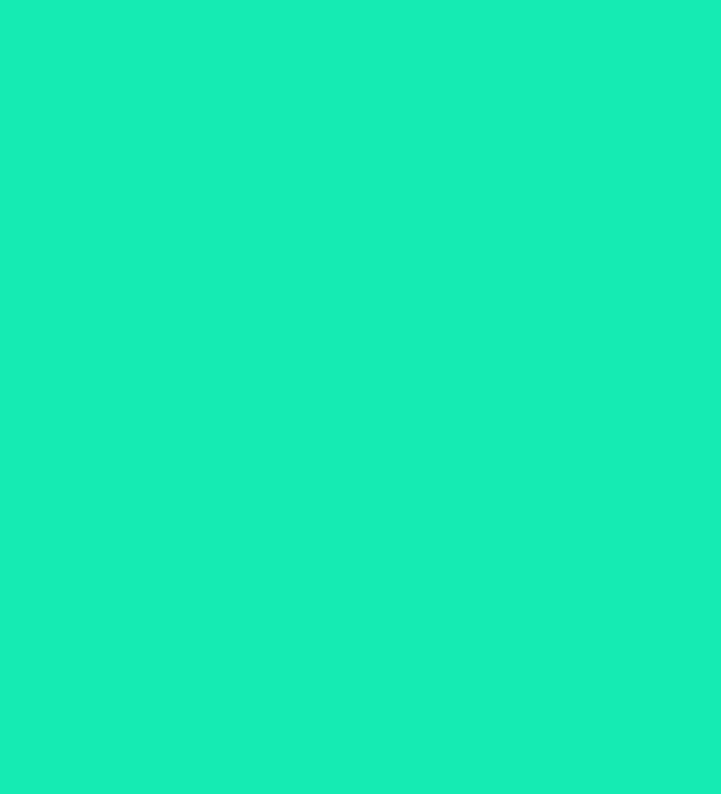
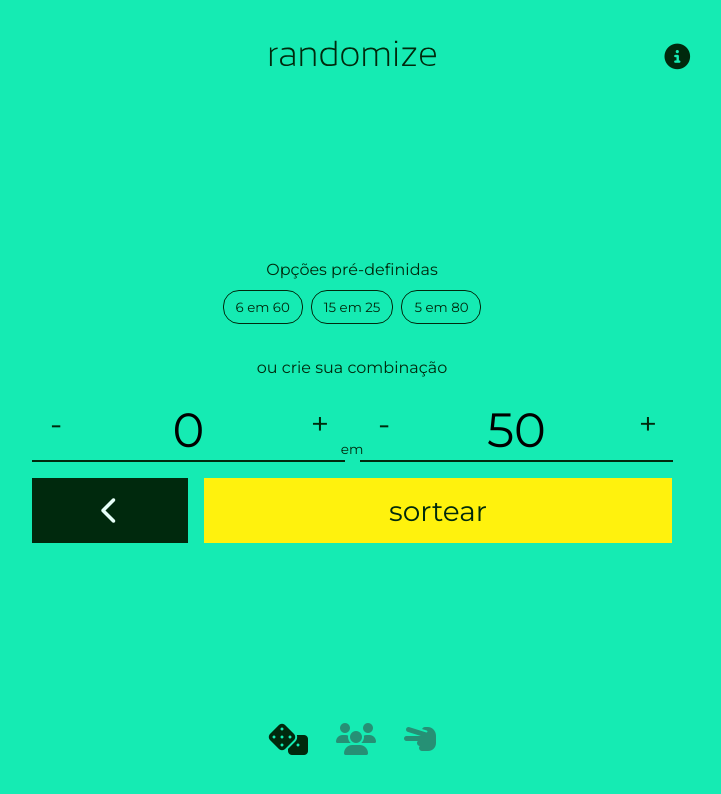
Before and after one commit to JulianGN/randomize, a React (Vite) app: page /filter-numbers in a window 1280 px wide. Before the commit this address had no page. Shown: the top 794 px of the page, without its empty margins (288-1009 px from the left). Built offline with nearby package versions, Linux system fonts and the light colour scheme.

Commit message:
Filter implementation

```diff
--- a/src/App.css
+++ b/src/App.css
@@ -57,6 +57,7 @@ table {
   --mid-green: #269075;
   --light-green: #15EBB3;
   --main-yellow: #FFF20D;
+  --lighter: #e6fff8;
 }
 
 body {
@@ -79,6 +80,18 @@ input, button {
   font-family: inherit;
 }
 
+.input-container {
+  position: relative;
+}
+
+.input-container.half input {
+  font-size: 3rem;
+}
+
+button {
+  cursor: pointer;
+}
+
 .btn-clean{
   background-color: unset;
   color: inherit;
@@ -91,6 +104,35 @@ input, button {
   outline: none;
 }
 
+.btn-rounded {
+  padding: 0.5rem 0.75rem;
+  margin: 0.25rem;
+  border-radius: 1rem;
+}
+
+.btn-bordered {
+  background-color: unset;
+  border: 1px solid var(--dark-green);
+}
+
+.btn-bordered:focus, .btn-bordered:hover {
+  color: var(--lighter);
+  background-color: var(--dark-green);
+  border: 1px solid var(--dark-green);
+}
+
+.grid1_1{
+  display: grid;
+  grid-template-columns: 1fr 1fr;
+  gap: 0 1rem;
+}
+
+.grid1_3{
+  display: grid;
+  grid-template-columns: 1fr 3fr;
+  gap: 0 1rem;
+}
+
 @media screen {
   .App{
     max-width: 720px;
--- a/src/App.jsx
+++ b/src/App.jsx
@@ -9,6 +9,7 @@ import './App.css'
 
 import SortNumbers from './components/SortNumbers'
 import ResultSortNumbers from './components/ResultSortNumbers'
+import FilterSortNumbers from './components/FilterSortNumbers'
 
 function App() {
   return (
@@ -18,6 +19,7 @@ function App() {
         <Routes>
           <Route path="/" element={<SortNumbers />} />
           <Route path="numbers" element={<ResultSortNumbers />} />
+          <Route path="filter-numbers" element={<FilterSortNumbers />} />
         </Routes>
       </BrowserRouter>
     </div>
--- /dev/null
+++ b/src/components/FilterSortNumbers/index.jsx
@@ -0,0 +1,148 @@
+import React, { useState } from 'react';
+import { useDispatch, useSelector } from 'react-redux';
+import { useNavigate } from "react-router-dom";
+
+import swal from 'sweetalert';
+
+import Header from '../Header';
+import MainMenu from '../MainMenu';
+import { BigBtn, BigInput } from '../UI'
+
+import './style.css';
+
+function FilterSortNumbers() {
+    const numbers = useSelector(state => state.numbers);
+    const limitNumber = useSelector(state => state.limitNumber);
+    let navigate = useNavigate();
+    const dispatch = useDispatch();
+
+    const [btnMega, selectMega] = useState(false);
+    const [btnLoto, selectLoto] = useState(false);
+    const [btnQuina, selectQuina] = useState(false);
+
+    function addNumber() {
+        if(numbers < limitNumber)
+            dispatch({ type: 'updateNumbers', payload: numbers + 1 })
+    }
+
+    function removeNumber() {
+        if(numbers > 0)
+            dispatch({ type: 'updateNumbers', payload: numbers - 1 })
+    }
+
+    function addLimit() {
+        if(limitNumber < 100)
+            dispatch({ type: 'updateLimit', payload: limitNumber + 1 })
+    }
+
+    function removeLimit() {
+        if(limitNumber > 0)
+            dispatch({ type: 'updateLimit', payload: limitNumber - 1 })
+
+        if(limitNumber <= numbers)
+            dispatch({ type: 'updateNumbers', payload: numbers - 1 })
+    }
+
+    // TODO criar apenas um método para utilizar aqui e no SortNumbers
+    const sortedNumbers = [];
+
+    function doSortNumbers() {
+        if(!numbers) {
+            swal('Por favor, escolha ao menos um número')
+            return
+        }
+
+        if(numbers < 0) {
+            swal(`Por favor, escolha um número entre 0 e ${limitNumber}`)
+            return
+        }
+
+        if(numbers > limitNumber) {
+            swal(`Por favor, escolha um número entre 0 e ${limitNumber}`)
+            dispatch({ type: 'updateNumbers', payload: limitNumber })
+            return
+        }
+
+        let _sortedNumbers = [...sortedNumbers];
+
+        // TODO testar com Set em vez de Array
+        for(let i = 0; i < numbers; i++) {
+            const resultado = Math.round(Math.random() * limitNumber)
+            if(!_sortedNumbers.some((r) => r == resultado))
+                _sortedNumbers.push(resultado)
+            else
+                i--
+        }
+
+        dispatch({ type: 'sortNumbers', payload: _sortedNumbers.sort((a, b) => a - b) })
+        navigate("../numbers", { replace: true });
+    }
+
+    function filterMega() {
+        selectMega(true);
+        selectLoto(false);
+        selectQuina(false);
+
+        dispatch({ type: 'updateNumbers', payload: 6 })
+        dispatch({ type: 'updateLimit', payload: 60 });
+    }
+
+    function filterLoto() {
+        selectMega(false);
+        selectLoto(true);
+        selectQuina(false);
+
+        dispatch({ type: 'updateNumbers', payload: 5 })
+        dispatch({ type: 'updateLimit', payload: 25 });
+    }
+
+    function filterQuina() {
+        selectMega(false);
+        selectLoto(false);
+        selectQuina(true);
+
+        dispatch({ type: 'updateNumbers', payload: 5 })
+        dispatch({ type: 'updateLimit', payload: 80 });
+    }
+
+
+
+    return (
+        <>
+            <Header />
+            <section>
+                <div className='number-filters'>
+                    <h2>Opções pré-definidas</h2>
+                    <button onClick={() => filterMega()} className={'btn-clean btn-rounded btn-bordered ' + (btnMega ? 'active' : '')}>6 em 60</button>
+                    <button onClick={() => filterLoto()} className={'btn-clean btn-rounded btn-bordered ' + (btnLoto ? 'active' : '')}>15 em 25</button>
+                    <button onClick={() => filterQuina()} className={'btn-clean btn-rounded btn-bordered ' + (btnQuina ? 'active' : '')}>5 em 80</button>
+
+                    <h2>ou crie sua combinação</h2>
+                    <div className='grid1_1'>
+                        <div className='input-container half'>
+                            <button onClick={() => removeNumber()} className='btn-clean btn-numbers'>-</button>
+                            <BigInput onChange={(e) => dispatch({ type: 'updateNumbers', payload: +e.target.value })} value={numbers} type="number" id="random-input" name="random-input" autoComplete="off" autoFocus maxLength={limitNumber.toString().length} min={0} max={limitNumber} />
+                            <button onClick={() => addNumber()} className='btn-clean btn-numbers'>+</button>
+                        </div>
+
+                        <span className='absolute-center'>em</span>
+
+                        <div className='input-container half'>
+                            <button onClick={() => removeLimit()} className='btn-clean btn-numbers'>-</button>
+                            <BigInput onChange={(e) => dispatch({ type: 'updateLimit', payload: +e.target.value })} value={limitNumber} type="number" id="random-input" name="random-input" autoComplete="off" autoFocus maxLength={limitNumber.toString().length} min={0} max={limitNumber} />
+                            <button onClick={() => addLimit()} className='btn-clean btn-numbers'>+</button>
+                        </div>
+                    </div>
+
+                </div>
+                <div className='grid1_3'>
+                    <BigBtn secondary sizeAuto onClick={() => navigate("../", { replace: true })} className='btn-clean'><i className="fas fa-chevron-left"></i></BigBtn>
+                    <BigBtn sizeAuto onClick={() => doSortNumbers()} className='btn-clean'>sortear</BigBtn>
+                </div>
+            </section>
+            <MainMenu active="number" />
+        </>
+  )
+}
+
+export default FilterSortNumbers;
--- /dev/null
+++ b/src/components/FilterSortNumbers/style.css
@@ -0,0 +1,19 @@
+.number-filters h2{
+    margin: 2rem 0 .5rem 0;
+}
+
+span.absolute-center {
+    position: absolute;
+    bottom: 42%;
+    left: 50%;
+    transform: translate(-50%, -50%);
+    font-size: .85rem;
+}
+
+.btn-rounded:first-of-type {
+    margin-left: 0;
+}
+
+.btn-rounded:last-of-type {
+    margin-right: 0;
+}
--- a/src/components/ResultSortNumbers/index.jsx
+++ b/src/components/ResultSortNumbers/index.jsx
@@ -1,5 +1,6 @@
 import React from 'react';
 import { useSelector } from 'react-redux'
+import { useNavigate } from "react-router-dom";
 
 import swal from 'sweetalert';
 
@@ -11,6 +12,7 @@ import './style.css';
 
 function ResultSortNumbers() {
     const sortNumbers = useSelector(state => state.sortedNumbers);
+    let navigate = useNavigate();
 
     function copyNumbers(){
         if(!sortNumbers.length) return
@@ -34,7 +36,10 @@ function ResultSortNumbers() {
                         <li key={'li-n'+n}>{n}</li>
                     ))}
                 </ul>
-                <BigBtn onClick={() => copyNumbers()} className='btn-clean'>copiar<span className='small-numbers'>{sortNumbers.length} números</span></BigBtn>
+                <div className='grid1_3'>
+                    <BigBtn secondary sizeAuto onClick={() => navigate("../", { replace: true })} className='btn-clean'><i className="fas fa-chevron-left"></i></BigBtn>
+                    <BigBtn onClick={() => copyNumbers()} className='btn-clean'>copiar<span className='small-numbers'>{sortNumbers.length} números</span></BigBtn>
+                </div>
             </section>
             <MainMenu active="number" />
         </>
--- a/src/components/SortNumbers/index.jsx
+++ b/src/components/SortNumbers/index.jsx
@@ -1,4 +1,4 @@
-import React, { useState } from 'react';
+import React from 'react';
 import { useDispatch, useSelector } from 'react-redux';
 import { useNavigate } from "react-router-dom";
 
@@ -11,7 +11,7 @@ import { BigBtn, BigInput } from '../UI'
 import './style.css'
 
 function SortNumbers() {
-    const [numbers, setNumbers] = useState(0);
+    const numbers = useSelector(state => state.numbers);
     const limitNumber = useSelector(state => state.limitNumber);
 
     let navigate = useNavigate();
@@ -32,7 +32,7 @@ function SortNumbers() {
 
         if(numbers > limitNumber) {
             swal(`Por favor, escolha um número entre 0 e ${limitNumber}`)
-            setNumbers(limitNumber)
+            dispatch({ type: 'updateNumbers', payload: limitNumber })
             return
         }
 
@@ -47,18 +47,18 @@ function SortNumbers() {
                 i--
         }
 
-        dispatch({ type: 'sortNumbers', payload: _sortedNumbers })
+        dispatch({ type: 'sortNumbers', payload: _sortedNumbers.sort((a, b) => a - b) })
         navigate("../numbers", { replace: true });
     }
 
     function addNumber() {
         if(numbers < limitNumber)
-            setNumbers(numbers + 1)
+            dispatch({ type: 'updateNumbers', payload: numbers + 1 })
     }
 
     function removeNumber() {
         if(numbers > 0)
-            setNumbers(numbers - 1)
+            dispatch({ type: 'updateNumbers', payload: numbers - 1 })
     }
 
     return (
@@ -68,12 +68,12 @@ function SortNumbers() {
                 <h1>Quero sortear...</h1>
                 <div className='input-container'>
                     <button onClick={() => removeNumber()} className='btn-clean btn-numbers'>-</button>
-                    <BigInput onChange={(e) => setNumbers(+e.target.value)} value={numbers} type="number" id="random-input" name="random-input" autoComplete="off" autoFocus maxLength={limitNumber.toString().length} min={0} max={limitNumber} />
+                    <BigInput onChange={(e) => dispatch({ type: 'updateNumbers', payload: +e.target.value})} value={numbers} type="number" id="random-input" name="random-input" autoComplete="off" autoFocus maxLength={limitNumber.toString().length} min={0} max={limitNumber} />
                     <button onClick={() => addNumber()} className='btn-clean btn-numbers'>+</button>
                 </div>
                 <p>
                     <BigBtn className='btn-clean' onClick={() => doSortNumbers()}>sortear</BigBtn>
-                    <button className='btn-clean'><i className="fas fa-edit"></i></button>
+                    <button onClick={() => navigate("../filter-numbers", { replace: true })} className='btn-clean'><i className="fas fa-edit"></i></button>
                     <span>de 0 a {limitNumber}</span>
                 </p>
             </section>
--- a/src/components/SortNumbers/style.css
+++ b/src/components/SortNumbers/style.css
@@ -1,7 +1,3 @@
-.input-container {
-    position: relative;
-}
-
 .btn-numbers {
     width: 48px;
     height: 48px;
--- a/src/components/UI/index.js
+++ b/src/components/UI/index.js
@@ -1,8 +1,9 @@
 import styled from "styled-components";
 
 export const BigBtn = styled.button`
-    background: var(--main-yellow);
-    width: 100%;
+    background: ${props => props.secondary ? 'var(--dark-green)' : 'var(--main-yellow)'};
+    color: ${props => props.secondary ? 'var(--lighter)' : 'inherit'};
+    width: ${props => props.sizeAuto ? 'auto' : '100%'};
     min-height: 65px;
     font-size: 1.75rem;
     margin: 1rem 0;
--- a/src/store.js
+++ b/src/store.js
@@ -2,6 +2,7 @@ import { createStore } from "@reduxjs/toolkit";
 
 const initialState = {
     sortedNumbers: [],
+    numbers: 0,
     limitNumber: 50,
 }
 
@@ -9,6 +10,10 @@ function reducer(state = initialState, action){
     switch(action.type){
         case 'sortNumbers':
             return { ...state, sortedNumbers: action.payload }
+        case 'updateNumbers':
+            return { ...state, numbers: action.payload }
+        case 'updateLimit':
+            return { ...state, limitNumber: action.payload }
         default:
             return state;
     }
```
